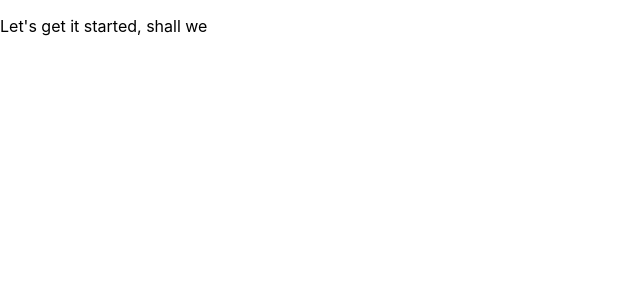
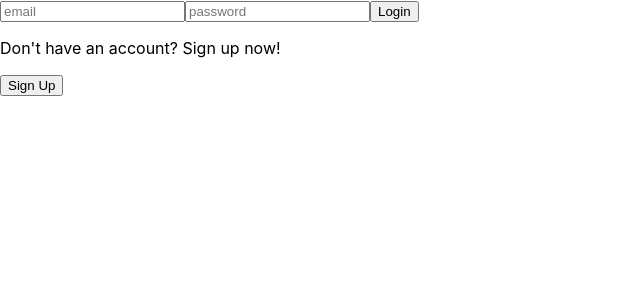
Before and after one commit to DariaManu/learn-korean-frontend, a React (Create React App) app: page /login in a window 1280 px wide. Shown: the top 300 px of the page, without its empty margins (0-640 px from the left). Built offline with nearby package versions, Linux system fonts and the light colour scheme.

Commit message:
Add register

```diff
--- a/package.json
+++ b/package.json
@@ -6,6 +6,7 @@
     "@testing-library/jest-dom": "^5.16.5",
     "@testing-library/react": "^13.4.0",
     "@testing-library/user-event": "^13.5.0",
+    "axios": "^1.4.0",
     "react": "^18.2.0",
     "react-dom": "^18.2.0",
     "react-scripts": "5.0.1",
@@ -34,5 +35,8 @@
       "last 1 firefox version",
       "last 1 safari version"
     ]
+  },
+  "devDependencies": {
+    "react-router-dom": "^6.11.1"
   }
 }
--- a/src/App.js
+++ b/src/App.js
@@ -1,8 +1,15 @@
 import './App.css';
+import {BrowserRouter, Route, Routes} from "react-router-dom";
+import Register from "./pages/Register";
 
 function App() {
   return (
-    <p>Let's get it started, shall we</p>
+      <BrowserRouter>
+          <Routes>
+              <Route path={"/"} element={<Register/>}></Route>
+              <Route path={"/login"} element={<Register/>}></Route>
+          </Routes>
+      </BrowserRouter>
   );
 }
 
--- /dev/null
+++ b/src/pages/Register.js
@@ -0,0 +1,84 @@
+import {useState} from "react";
+
+import axios from "axios";
+
+const accountBaseUrl = 'http://localhost:8082/account'
+
+function Register() {
+    const [email, setEmail] = useState("");
+    const [password, setPassword] = useState("");
+    const [username, setUsername] = useState("");
+    const [login, setLogin] = useState(true);
+
+    const loginUser = (event) => {
+        event.preventDefault();
+        console.log("login user");
+        console.log(email);
+        console.log(password);
+        console.log(`${accountBaseUrl}/login`);
+        axios.post(`${accountBaseUrl}/login`, {
+            email: email,
+            password: password
+        }).then(function (response) {
+            console.log(response)
+        }).catch(function (error) {
+            console.log(error);
+        });
+    }
+
+    const signUpUser = (event) => {
+        event.preventDefault();
+        console.log("signUp user");
+        console.log(email);
+        console.log(password);
+        console.log(username);
+        axios.post(`${accountBaseUrl}/register`, {
+            email: email,
+            password: password,
+            username: username
+        }).then(function (response) {
+            console.log(response);
+        }).catch(function (error) {
+            console.log(error);
+        });
+    }
+
+    const changeToSignUp = (event) => {
+        event.preventDefault();
+        setLogin(false);
+    }
+
+    const changeToLogin = (event) => {
+        event.preventDefault();
+        setLogin(true);
+    }
+
+    if (login) {
+        return (
+            <div>
+                <form>
+                    <input type={"text"} placeholder={"email"} onChange={event => setEmail(event.target.value)}/>
+                    <input type={"text"} placeholder={"password"} onChange={event => setPassword(event.target.value)}/>
+                    <button onClick={loginUser}>Login</button>
+                </form>
+                <p>Don't have an account? Sign up now!</p>
+                <button onClick={changeToSignUp}>Sign Up</button>
+            </div>
+        );
+    } else {
+        return (
+            <div>
+                <form>
+                    <input type={"text"} placeholder={"email"} onChange={event => setEmail(event.target.value)}/>
+                    <input type={"text"} placeholder={"password"} onChange={event => setPassword(event.target.value)}/>
+                    <input type={"text"} placeholder={"username"} onChange={event => setUsername(event.target.value)}/>
+                    <button onClick={signUpUser}>Sign Up</button>
+                </form>
+                <p>Back to Login</p>
+                <button onClick={changeToLogin}>Login</button>
+            </div>
+        )
+    }
+}
+
+export default Register;
```
Also changed, not shown: 1 other file (tests, documents, lock files or other folders).
